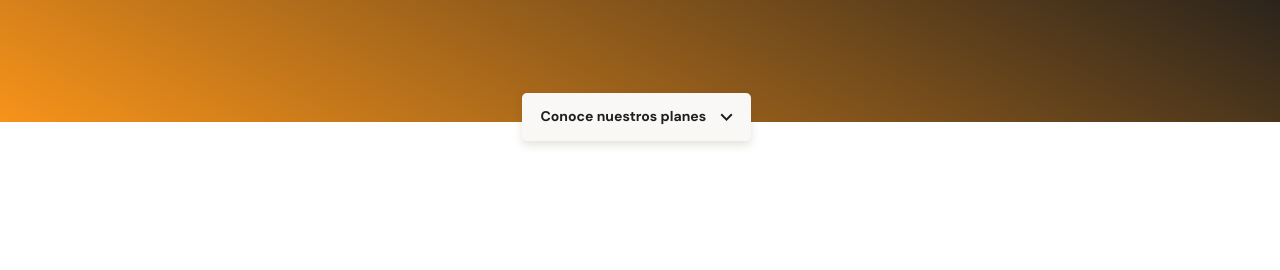
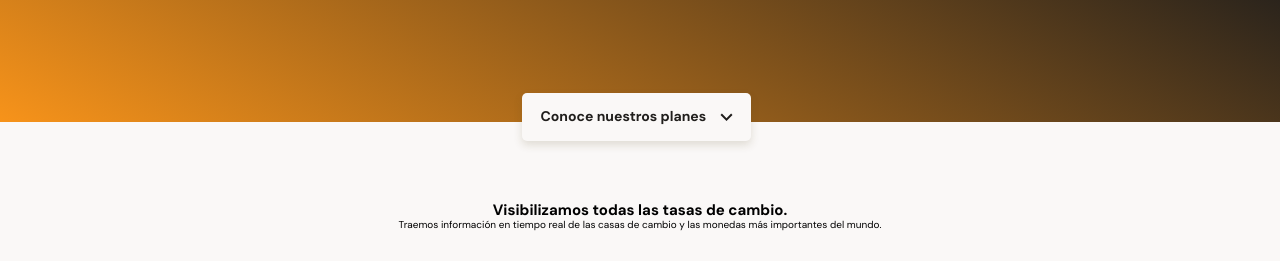
Before and after one commit to ClairCc/BitcoinMobil, a website: page index.html in a window 1280 px wide. Shown: the part 212-482 px from the top of the page. Drawn offline with nearby package versions, Linux system fonts and the light colour scheme.

Commit message:
Estructura base de la sección de intercambio

```diff
--- a/index.html
+++ b/index.html
@@ -25,10 +25,18 @@
       </div>
     </header>
     <main>
-      <section>
-        <div></div>
-        <div></div>
-        <div></div>
+      <section class="main-exchange-container">
+        <div class="background-img"></div>
+        <div class="main-exchange-container--title">
+          <h2>Visibilizamos todas las tasas de cambio.</h2>
+          <p>
+            Traemos información en tiempo real de las casas de cambio y las
+            monedas más importantes del mundo.
+          </p>
+        </div>
+        <section class="main-tables-container">
+          <div></div>
+        </section>
       </section>
       <section></section>
       <section></section>
--- a/public/style.css
+++ b/public/style.css
@@ -82,3 +82,21 @@ header img {
   margin-left: 10px;
   background-image: url("../assets/icons/down-arrow.svg");
 }
+main {
+  width: 100%;
+  height: auto;
+  background-color: var(--off-white);
+}
+.main-exchange-container {
+  width: 100%;
+  height: auto;
+  padding-top: 80px;
+  padding-bottom: 30px;
+  text-align: center;
+}
+.main-exchange-container--title {
+  width: 90%;
+  min-width: 288px;
+  max-width: 900px;
+  margin: 0 auto;
+}
```
